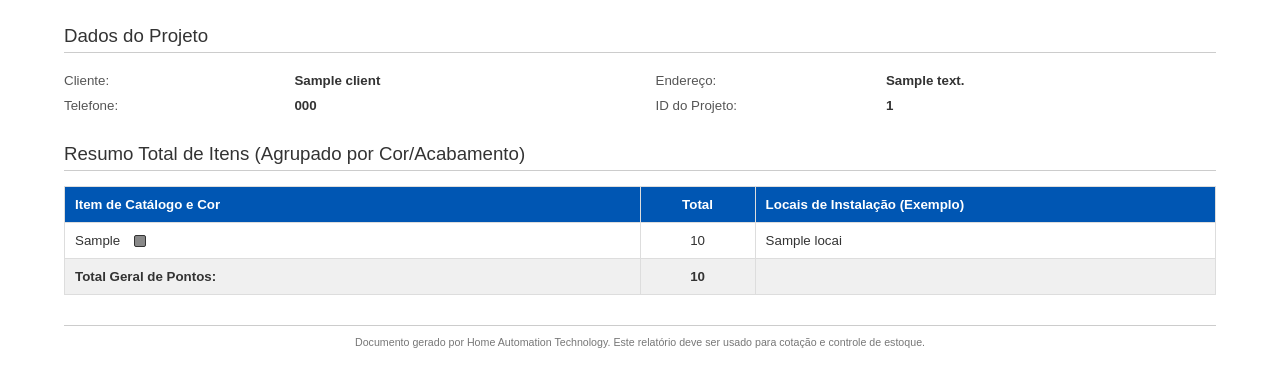
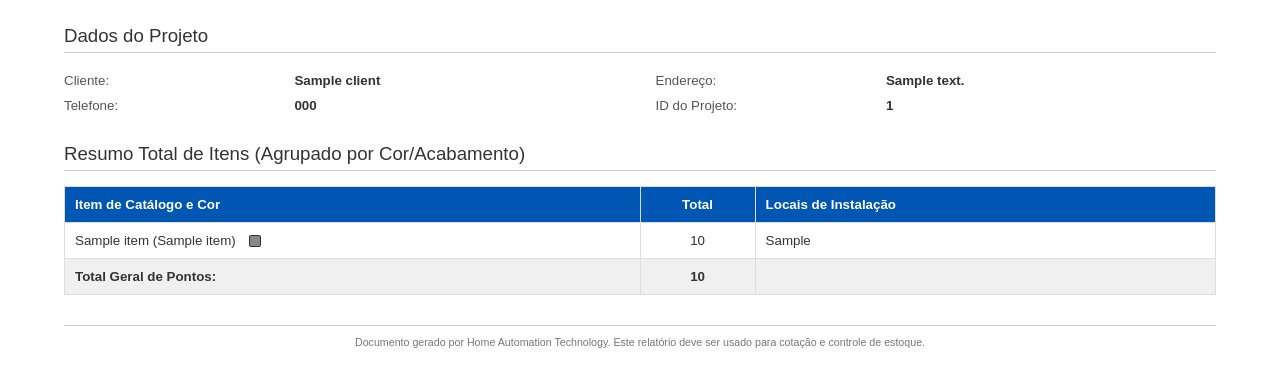
Before and after one commit to maiconferreiraa/consultoria, a Flask app: template templates/relatorios/levantamento.html in a window 1280 px wide. Shown: the part 122-509 px from the top of the page. Run offline with Flask 3, Linux system fonts and the light colour scheme; the template is opened without the code that fills it: most values are stand-ins (such as "Sample title", 1, 10 or a date in 2020).

Commit message:
ADD: compras

```diff
--- a/templates/relatorios/levantamento.html
+++ b/templates/relatorios/levantamento.html
@@ -51,26 +51,28 @@
                 <tr>
                     <th style="width: 50%;">Item de Catálogo e Cor</th>
                     <th style="width: 10%; text-align: center;">Total</th>
-                    <th style="width: 40%;">Locais de Instalação (Exemplo)</th>
+                    <th style="width: 40%;">Locais de Instalação</th>
                 </tr>
             </thead>
             <tbody>
                 {% set total_geral = namespace(value=0) %}
-                {% for item_key, data in resumo.items() %}
+                {# CORRIGIDO: Itera sobre a lista 'itens_resumidos' que contém os dicionários de resumo #}
+                {% for item in itens_resumidos %}
                 <tr>
-                    <!-- item_key: Nome do Item (Cor) -->
                     <td>
-                        {{ item_key }}
+                        {{ item.nome }} ({{ item.color_name }})
 
-                        <!-- Novo: Adiciona a amostra de cor ao lado do nome, se houver HEX na data -->
-                        {% if data.color_hex %}
-                            <span style="display: inline-block; width: 10px; height: 10px; background-color: {{ data.color_hex }}; border: 1px solid #333; vertical-align: middle; margin-left: 10px; border-radius: 2px;"></span>
+                        {# Acessa 'item.color_hex' pois a variável 'data' não existe mais #}
+                        {% if item.color_hex %}
+                            <span style="display: inline-block; width: 10px; height: 10px; background-color: {{ item.color_hex }}; border: 1px solid #333; vertical-align: middle; margin-left: 10px; border-radius: 2px;"></span>
                         {% endif %}
                     </td>
-                    <td style="text-align: center;">{{ data.total }}</td>
-                    <td>{{ data.locais | join(", ") }}</td>
+                    {# Acessa 'item.total' #}
+                    <td style="text-align: center;">{{ item.total }}</td>
+                    {# Acessa 'item.locais_str' que já está limpo e formatado no Python #}
+                    <td>{{ item.locais_str }}</td>
                 </tr>
-                {% set total_geral.value = total_geral.value + data.total %}
+                {% set total_geral.value = total_geral.value + item.total %}
                 {% endfor %}
                 <tr class="total-row">
                     <td>Total Geral de Pontos:</td>
```
